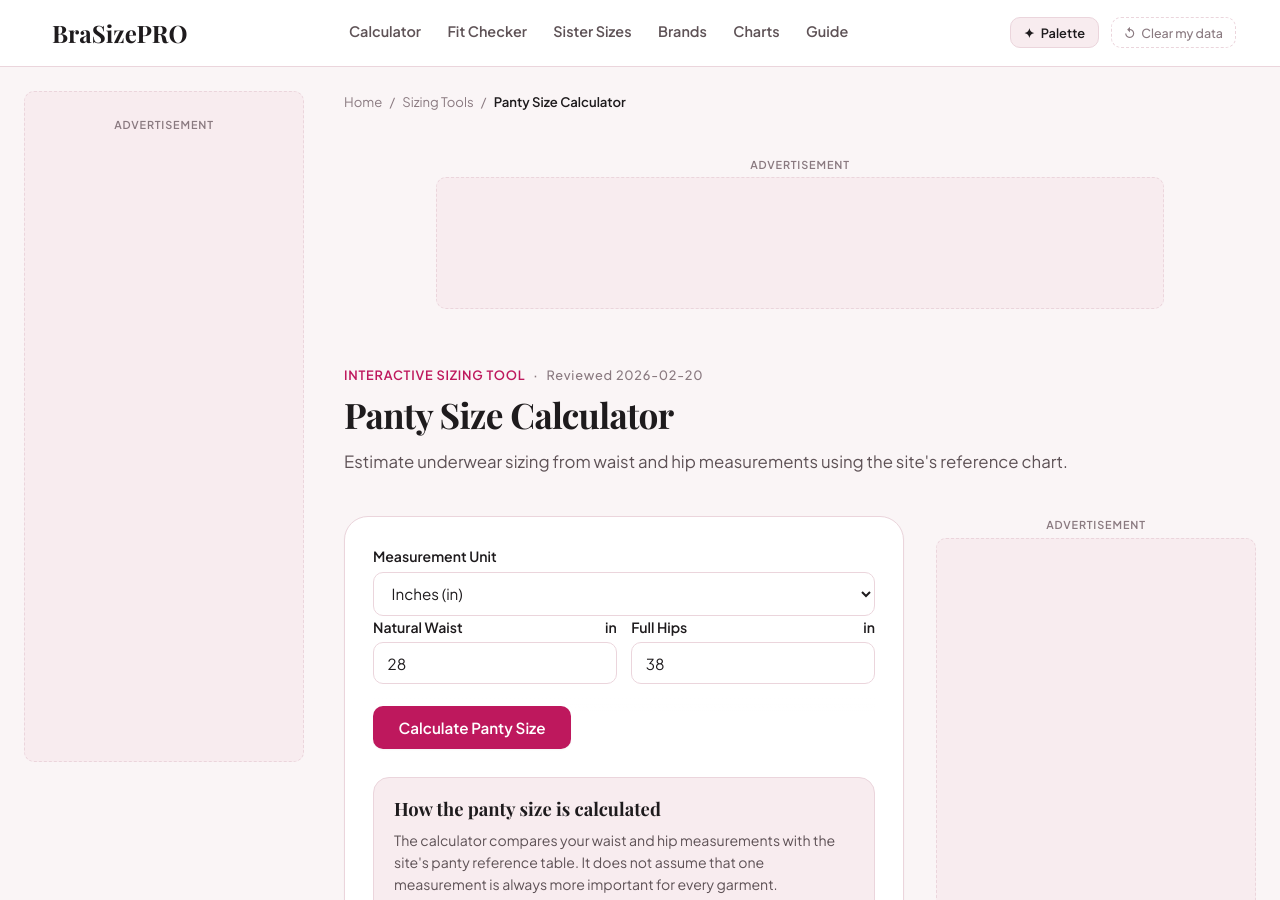
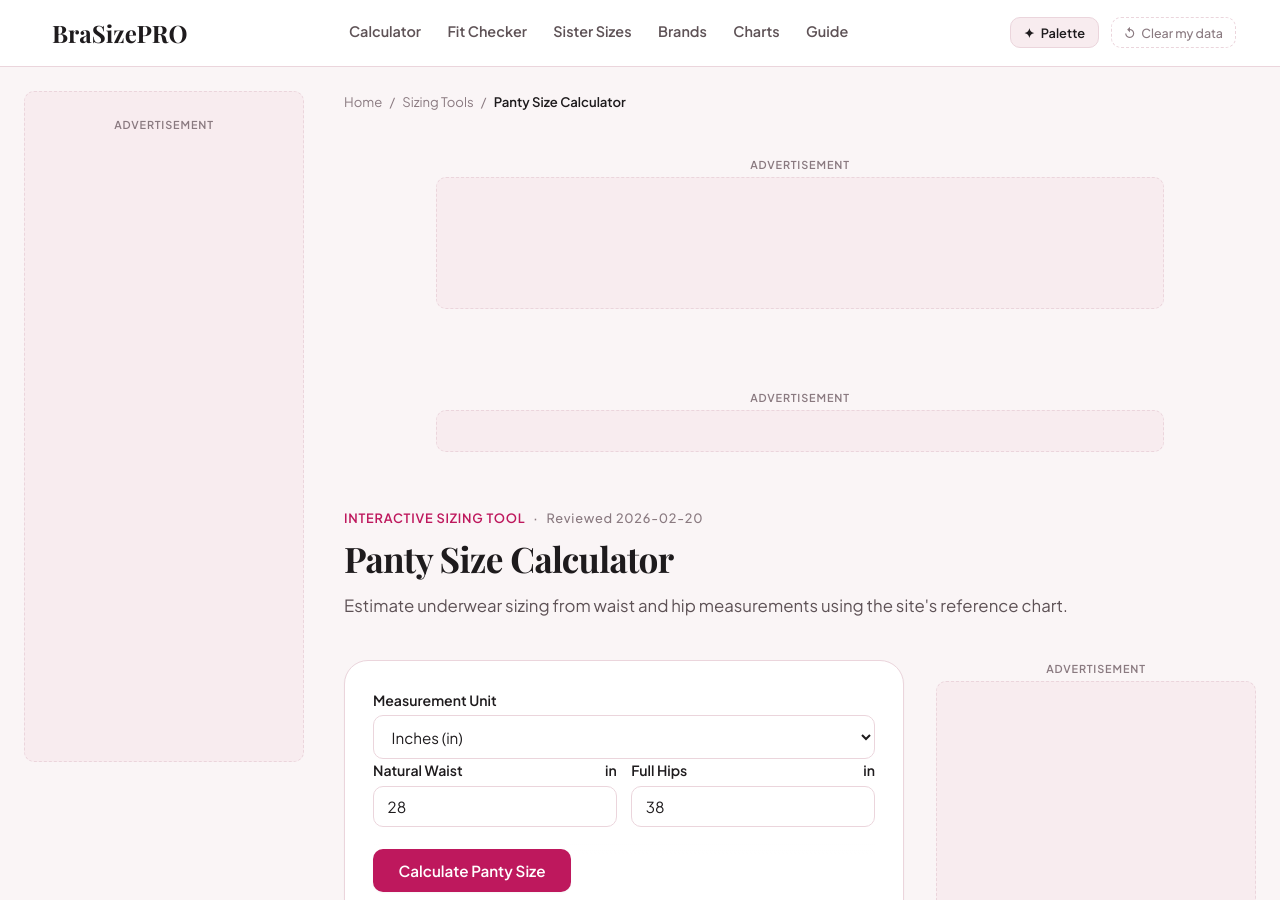
Before and after one commit to sharpedge74-cmyk/Bra-Size-Pro, a Jekyll site: the page built from panty-size-calculator.html, in a window 1280 px wide and 900 px high. Built offline with Jekyll 4.4.1, drawn with Linux system fonts in a browser that asks for light colours; some web fonts are replaced.

Commit message:
Use mobile ad creative for calculator top slot

```diff
--- a/_layouts/tool.html
+++ b/_layouts/tool.html
@@ -18,7 +18,28 @@
 </script>
 
 <article class="tool-page-container">
-  {% include ads/ad_slot.html slot="top_banner" %}
+  <div class="desktop-tool-top-ad">
+    {% include ads/ad_slot.html slot="top_banner" %}
+  </div>
+  <div class="mobile-tool-top-ad">
+    <aside class="ad-container ad-slot-mobile_top_banner" aria-label="Advertisement">
+      <div class="ad-label">Advertisement</div>
+      <div class="ad-content-box">
+        <div class="ad-network-slot ad-network-320-50">
+          <script type="text/javascript">
+            atOptions = {
+              'key' : '943ee87c3b973b157887078278b64f16',
+              'format' : 'iframe',
+              'height' : 50,
+              'width' : 320,
+              'params' : {}
+            };
+          </script>
+          <script type="text/javascript" src="https://www.highrevenueformat.com/943ee87c3b973b157887078278b64f16/invoke.js"></script>
+        </div>
+      </div>
+    </aside>
+  </div>
 
   <header class="tool-header">
     <div class="tool-meta-kicker">
```
